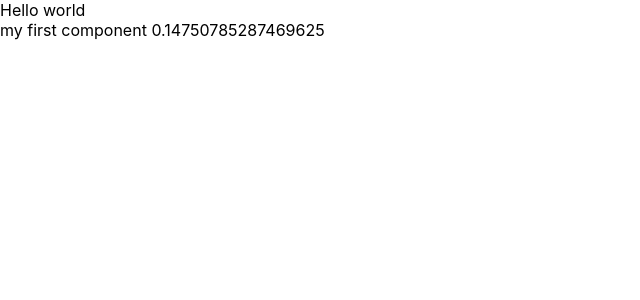
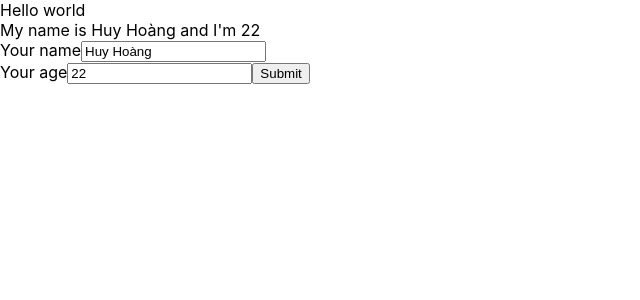
Before and after one commit to LePhuocHuyHoang/QuizzProject, a React (Create React App) app: page / in a window 1280 px wide. Shown: the top 300 px of the page, without its empty margins (0-640 px from the left). Built offline with nearby package versions, Linux system fonts and the light colour scheme.

Commit message:
video 22

```diff
--- a/src/App.js
+++ b/src/App.js
@@ -3,26 +3,33 @@
 import { useDispatch, useSelector } from "react-redux";
 import { increaseCounter, decreaseCounter } from "./redux/action/counterAction";
 import MyComponent from "./components/MyComponent";
+import React from "react";
 
-const App = () => {
-  const count = useSelector((state) => state.counter.count);
-  const dispatch = useDispatch();
+class App extends React.Component {
+  render() {
+    return (
+      <div>
+        Hello world
+        <MyComponent></MyComponent>
+      </div>
+    );
+  }
+}
 
-  return (
-    <div>
-      Hello world
-      <MyComponent></MyComponent>
-    </div>
-    // <div className="App">
-    //   <header className="App-header">
-    //     <img src={logo} className="App-logo" alt="logo" />
-    //     <p>Hello World</p>
-    //     <div>Count = {count}</div>
-    //     <button onClick={() => dispatch(increaseCounter())}>Increase</button>
-    //     <button onClick={() => dispatch(decreaseCounter())}>Decrease</button>
-    //   </header>
-    // </div>
-  );
-};
+// const App = () => {
+//   const count = useSelector((state) => state.counter.count);
+//   const dispatch = useDispatch();
 
+//   return (
+//     <div className="App">
+//       <header className="App-header">
+//         <img src={logo} className="App-logo" alt="logo" />
+//         <p>Hello World</p>
+//         <div>Count = {count}</div>
+//         <button onClick={() => dispatch(increaseCounter())}>Increase</button>
+//         <button onClick={() => dispatch(decreaseCounter())}>Decrease</button>
+//       </header>
+//     </div>
+//   );
+// };
 export default App;
--- a/src/components/MyComponent.js
+++ b/src/components/MyComponent.js
@@ -1,7 +1,12 @@
 import React from "react";
+import UserInfor from "./UserInfor";
 class MyComponent extends React.Component {
   render() {
-    return <div>my first component {Math.random()}</div>;
+    return (
+      <div>
+        <UserInfor />
+      </div>
+    );
   }
 }
 export default MyComponent;
--- /dev/null
+++ b/src/components/UserInfor.js
@@ -0,0 +1,54 @@
+import React from "react";
+
+class UserInfor extends React.Component {
+  state = {
+    name: "Huy Hoàng",
+    age: 22,
+    address: "Gia Lai",
+  };
+
+  handleOnChangeInput = (event) => {
+    this.setState({ name: event.target.value });
+  };
+  handleOnChangeAge = (event) => {
+    this.setState({ age: event.target.value });
+  };
+  handleOnSubmit = (event) => {
+    event.preventDefault();
+    console.log(this.state);
+  };
+  render() {
+    return (
+      <div>
+        My name is {this.state.name} and I'm {this.state.age}
+        <form
+          onSubmit={(event) => {
+            this.handleOnSubmit(event);
+          }}
+        >
+          <label>Your name</label>
+          <input
+            value={this.state.name}
+            type="text"
+            onChange={(event) => this.handleOnChangeInput(event)}
+          />
+        </form>
+        <form
+          onSubmit={(event) => {
+            this.handleOnSubmit(event);
+          }}
+        >
+          <label>Your age</label>
+          <input
+            value={this.state.age}
+            type="text"
+            onChange={(event) => this.handleOnChangeAge(event)}
+          />
+          <button>Submit</button>
+        </form>
+      </div>
+    );
+  }
+}
+
+export default UserInfor;
```
